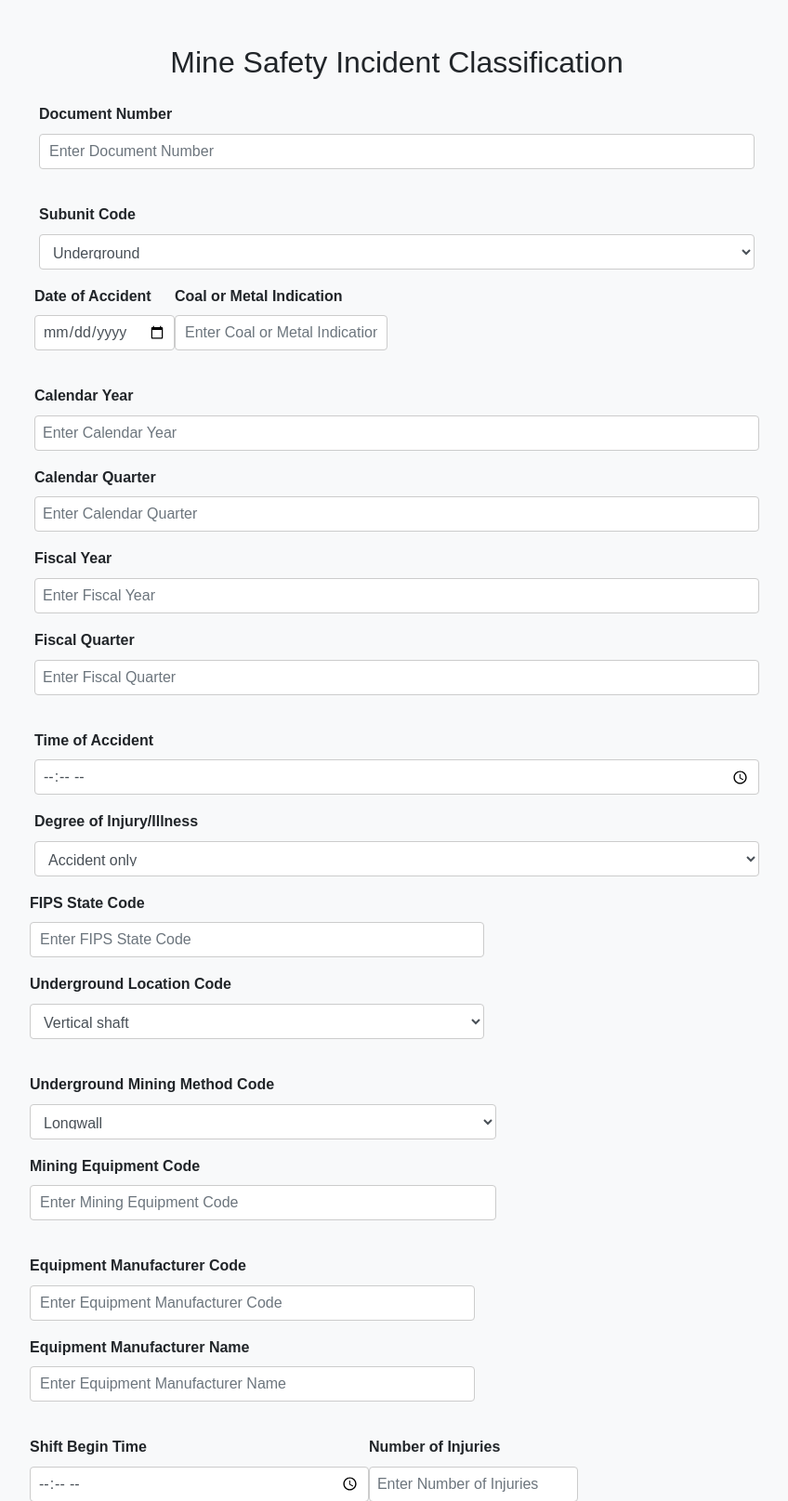
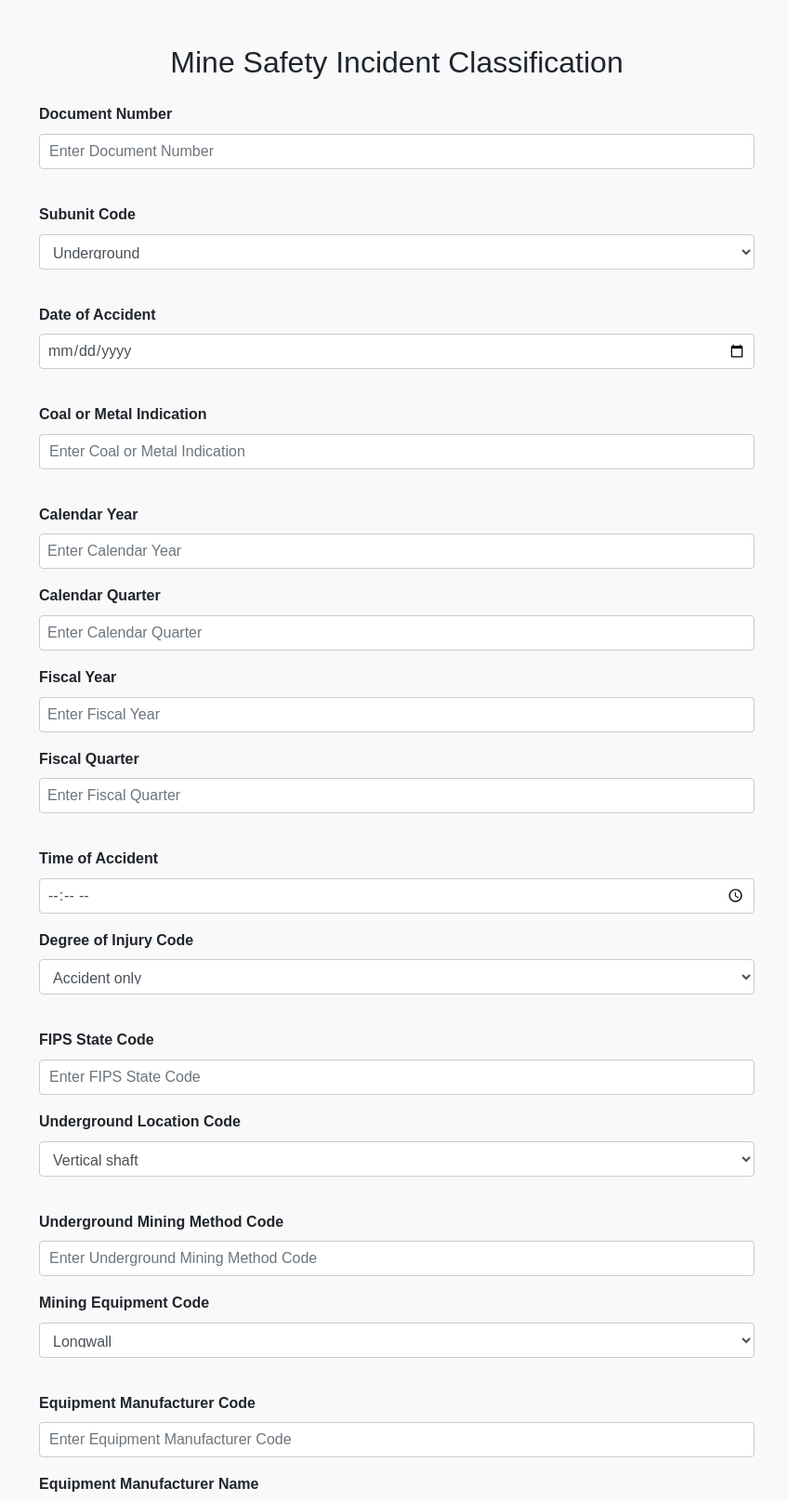
Before and after one commit to Preethi-Sundaravelu/Mine-Safety-Incident-Classification, a Flask app: template templates/index.html in a window 1280 px wide. Shown: the top 1615 px of the page at 93% size, without its empty margins (213-1061 px from the left). Run offline with Flask 3, Linux system fonts and the light colour scheme; the template is opened without the code that fills it, so the values that code supplies are empty; parts of the project's set-up code (start-up, migrations or seed data) failed here and were passed over; some libraries are stand-ins or nearby versions.

Commit message:
Include all in same column

```diff
--- a/templates/index.html
+++ b/templates/index.html
@@ -8,10 +8,9 @@
     <link rel="stylesheet" href="style.css">
 </head>
 <body>
-
     <div class="container mt-5">
         <h2 class="text-center mb-4">Mine Safety Incident Classification</h2>
-        <form method="post" action="/predict">
+        <form>
             <div class="form-row">
                 <div class="form-group col-md-12">
                     <label for="document_no">Document Number</label>
@@ -33,6 +32,7 @@
                         <option value="30">Mill Operation/Preparation Plant</option>
                         <option value="99">Office Workers at Mine Site</option>
                     </select>
+                </div>
             </div>
             <div class="form-row">
                 <div class="form-group col-md-12">
@@ -40,6 +40,7 @@
                     <input type="date" class="form-control" id="accident_dt">
                 </div>
             </div>
+            <!-- Add more form elements here for all 34 columns -->
             <div class="form-row">
                 <div class="form-group col-md-12">
                     <label for="coal_metal_ind">Coal or Metal Indication</label>
@@ -70,7 +71,7 @@
                     <input type="time" class="form-control" id="accident_time">
                 </div>
                 <div class="form-group col-md-12">
-                    <label for="degree_injury_cd">Degree of Injury/Illness</label>
+                    <label for="degree_injury_cd">Degree of Injury Code</label>
                     <select class="form-control" id="degree_injury_cd">
                         <option value="00">Accident only</option>
                         <option value="01">Fatality</option>
@@ -85,6 +86,7 @@
                         <option value="10">All other cases (incl. 1st aid)</option>
                         <option value="?">No value found</option>
                     </select>
+                </div>
             </div>
             <div class="form-row">
                 <div class="form-group col-md-12">
@@ -112,6 +114,10 @@
             <div class="form-row">
                 <div class="form-group col-md-12">
                     <label for="ug_mining_method_cd">Underground Mining Method Code</label>
+                    <input type="text" class="form-control" id="ug_mining_method_cd" placeholder="Enter Underground Mining Method Code">
+                </div>
+                <div class="form-group col-md-12">
+                    <label for="mining_equip_cd">Mining Equipment Code</label>
                     <select class="form-control" id="ug_mining_method_cd">
                         <option value="01">Longwall</option>
                         <option value="02">Shortwall</option>
@@ -122,10 +128,6 @@
                         <option value="08">Other</option>
                         <option value="?">No Value Found</option>
                     </select>
-                </div>
-                <div class="form-group col-md-12">
-                    <label for="mining_equip_cd">Mining Equipment Code</label>
-                    <input type="text" class="form-control" id="mining_equip_cd" placeholder="Enter Mining Equipment Code">
                 </div>
             </div>
             <div class="form-row">
@@ -246,9 +248,6 @@
             </div>
             <button type="submit" class="btn btn-primary">Submit</button>
         </form>
-        <div class="mt-4">
-            <p>{{ prediction_text }}</p>
-        </div>
     </div>
 </body>
 </html>
```
